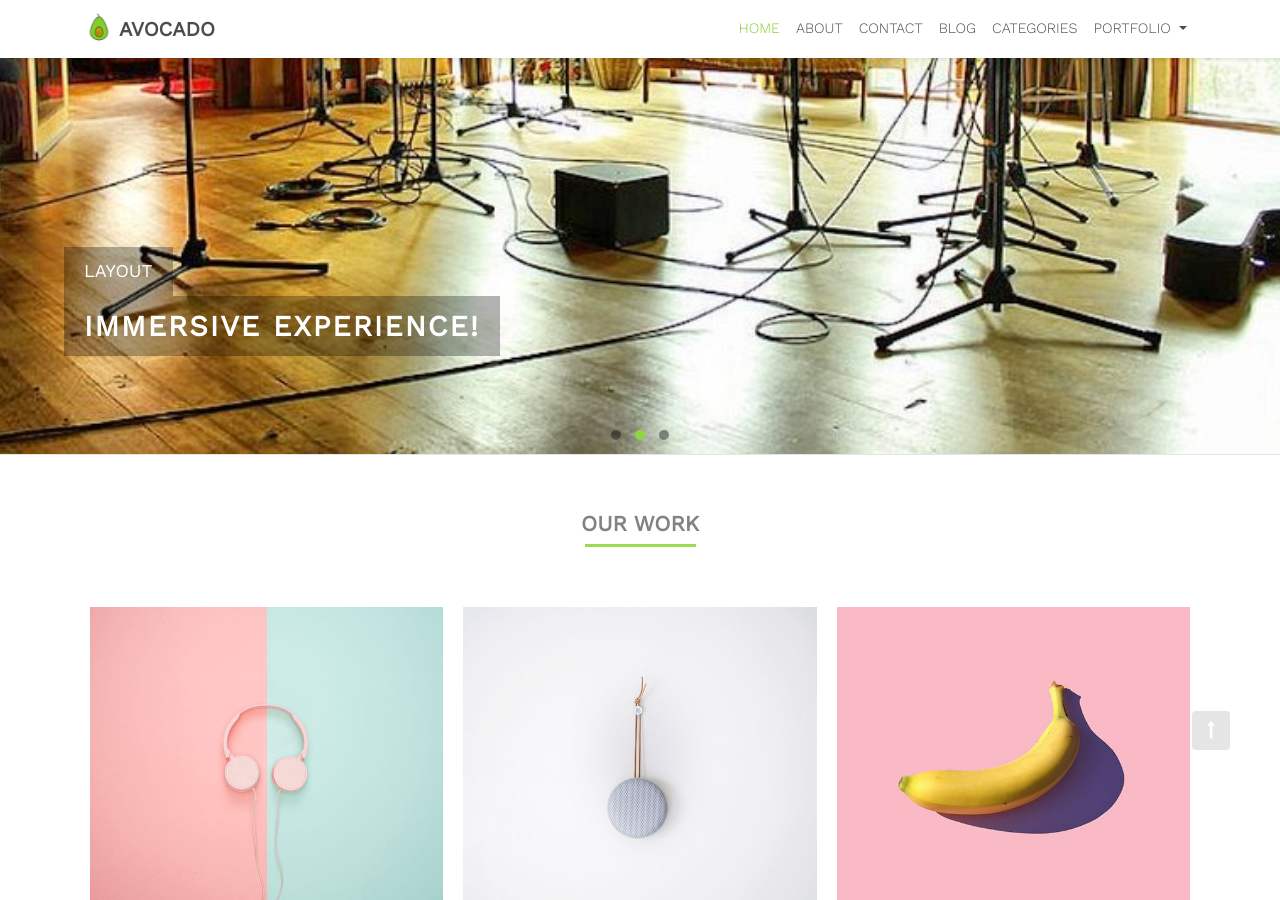
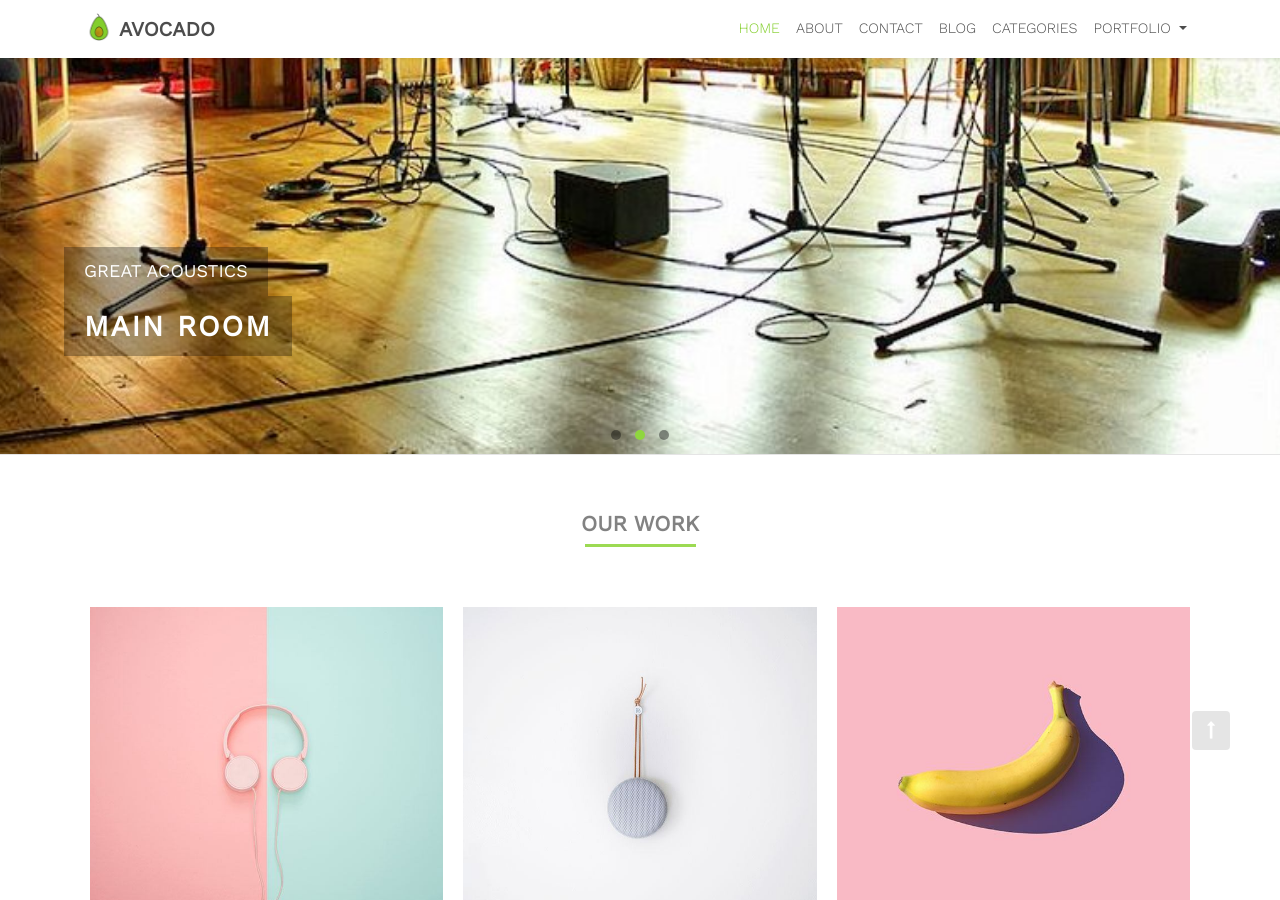
Before and after one commit to Echidna2424/EchidnaStudio, a Jekyll site: the page built from index.html, in a window 1280 px wide and 900 px high, scrolled down 446 px. Built offline with Jekyll 4.4.1, drawn with Linux system fonts in a browser that asks for light colours; nearby versions of some CDN libraries.

Commit message:
Update intro.html

```diff
--- a/_includes/intro.html
+++ b/_includes/intro.html
@@ -6,8 +6,8 @@
           style="background-image: url({{'/assets/images/carousel/03.jpg' | relative_url}})">
         </div>
         <div class="text-container position-absolute">
-          <p>Fonts</p>
-          <h1>Awesome Typography!</h1>
+          <p>comfortable</p>
+          <h1>Control Room</h1>
         </div>
       </div>
 
@@ -15,8 +15,8 @@
         <div class="car-image"
           style="background-image: url({{'/assets/images/carousel/02.jpg' | relative_url}})"></div>
         <div class="text-container position-absolute">
-          <p>Layout</p>
-          <h1>Immersive Experience!</h1>
+          <p>Great Acoustics</p>
+          <h1>Main Room</h1>
         </div>
       </div>
 
```
Also changed, not shown: other parts of _includes/intro.html (+2 -2 lines).
